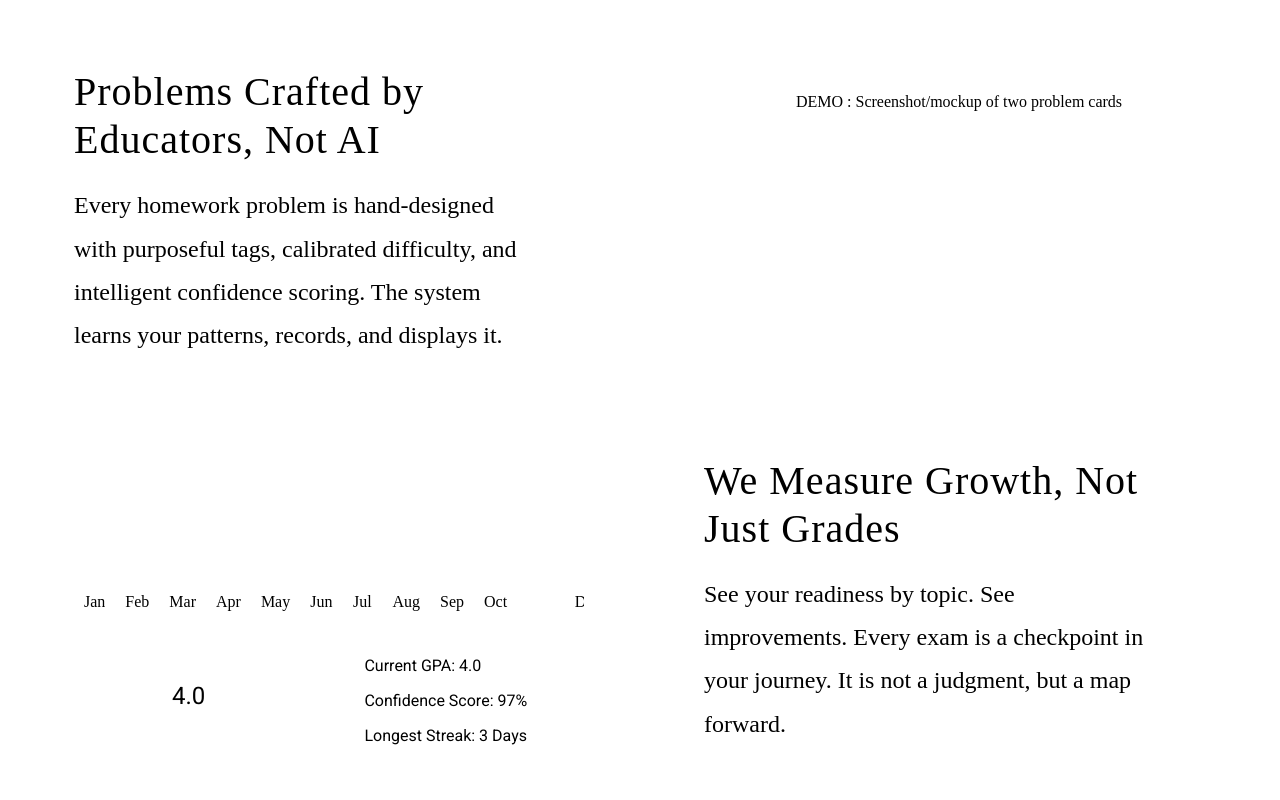
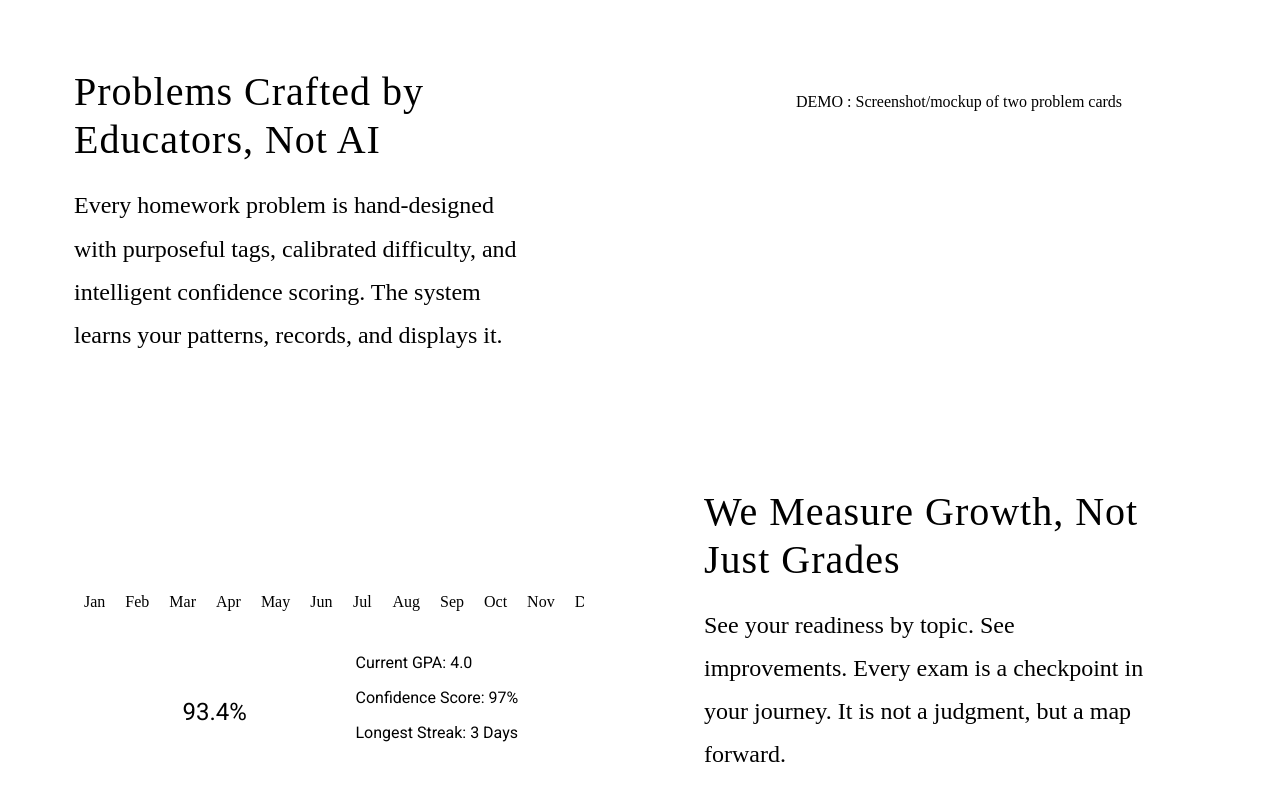
Before and after one commit to dragiev1/CalcMadeEasy, a React (Vite) app in the folder client/: page / in a window 1280 px wide. Shown: the part 1653-2453 px from the top of the page. Built offline with nearby package versions, Linux system fonts and the light colour scheme; the HTML template or start-up script is replaced by a standard one.

Commit message:
feat: finished section 4 of learnmore section on homepage

```diff
--- /dev/null
+++ b/client/src/components/InteractiveRadialGraph.tsx
@@ -0,0 +1,11 @@
+import RadialGraph from './RadialGraph';
+
+function InteractiveRadialGraph() {
+  return (
+      <div className="p-6 rounded-lg shadow-md">
+        <RadialGraph value={93.4} />
+      </div>
+  );
+}
+
+export default InteractiveRadialGraph;
--- /dev/null
+++ b/client/src/components/RadialGraph.tsx
@@ -0,0 +1,109 @@
+import React, { useState, useEffect } from 'react';
+import "../css/RadialGraph.css"
+
+
+interface RadialGraphProps {
+  value: number;
+  maxValue?: number;
+  size?: number;
+  strokeWidth?: number;
+  primaryColor?: string;
+  secondaryColor?: string;
+  textColor?: string;
+  showLabel?: boolean;
+  label?: string;
+  animated?: boolean;
+  className?: string;
+}
+
+const RadialGraph: React.FC<RadialGraphProps> = ({
+  value,
+  maxValue = 100,
+  size = 150,
+  strokeWidth = 15,
+  primaryColor = 'var(--accent-primary)',
+  secondaryColor = 'var(--txt-secondary)',
+  textColor = 'var(--txt-primary)',
+  showLabel = true,
+  label = '%',
+  animated = true,
+  className = '',
+}) => {
+  const [displayValue, setDisplayValue] = useState<number>(0);
+
+  const radius: number = (size - strokeWidth) / 2;
+  const circumference: number = 2 * Math.PI * radius;
+  const percentage: number = Math.min(Math.max(value, 0), maxValue) / maxValue;
+  const strokeDashoffset: number = circumference - percentage * circumference;
+
+  const centerX: number = size / 2;
+  const centerY: number = size / 2;
+
+  useEffect(() => {
+    if (animated) {
+      const timer = setTimeout(() => {
+        setDisplayValue(value);
+      }, 100);
+      return () => clearTimeout(timer);
+    } else {
+      setDisplayValue(value);
+    }
+  }, [value, animated]);
+
+  const currentPercentage: number = Math.min(
+    Math.max(displayValue, 0),
+    maxValue
+  ) / maxValue;
+  const currentStrokeDashoffset: number =
+    circumference - currentPercentage * circumference;
+
+  return (
+    <div className={`relative inline-flex items-center justify-center ${className}`}>
+      <svg
+        width={size}
+        height={size}
+        className="transform -rotate-90"
+        viewBox={`0 0 ${size} ${size}`}
+      >
+        {/* Background Circle */}
+        <circle
+          cx={centerX}
+          cy={centerY}
+          r={radius}
+          fill="none"
+          stroke={secondaryColor}
+          strokeWidth={strokeWidth}
+        />
+
+        {/* Progress Circle */}
+        <circle
+          cx={centerX}
+          cy={centerY}
+          r={radius}
+          fill="none"
+          stroke={primaryColor}
+          strokeWidth={strokeWidth}
+          strokeDasharray={circumference}
+          strokeDashoffset={currentStrokeDashoffset}
+          strokeLinecap="round"
+          className={animated ? 'transition-all duration-1000 ease-out' : ''}
+        />
+      </svg>
+
+      {/* Center Label */}
+      {showLabel && (
+        <div
+          className="radial-graph"
+          style={{ color: textColor }}
+        >
+          <span className="text-3xl font-bold">
+            {currentPercentage * 100}
+          </span>
+          <span className="text-sm opacity-70">{label}</span>
+        </div>
+      )}
+    </div>
+  );
+};
+
+export default RadialGraph;
--- a/client/src/components/UserStats.tsx
+++ b/client/src/components/UserStats.tsx
@@ -1,4 +1,5 @@
 import "../css/UserStats.css";
+import InteractiveRadialGraph from "./InteractiveRadialGraph";
 
 const UserStats = () => {
   return (
@@ -57,41 +58,8 @@ const UserStats = () => {
 
         <div className="stats-info">
           <div className="graph-container">
-            <div className="percent">
-              <svg viewBox="0 0 36 36" className="circular-chart">
-                <path
-                  className="circle"
-                  stroke-dasharray="100, 100"
-                  d="M18 2.0845
-                    a 15.9155 15.9155 0 0 1 0 31.831
-                    a 15.9155 15.9155 0 0 1 0 -31.831"
-                />
-                <path
-                  className="circle"
-                  stroke-dasharray="85, 100"
-                  d="M18 2.0845
-                    a 15.9155 15.9155 0 0 1 0 31.831
-                    a 15.9155 15.9155 0 0 1 0 -31.831"
-                />
-                <path
-                  className="circle"
-                  stroke-dasharray="60, 100"
-                  d="M18 2.0845
-                    a 15.9155 15.9155 0 0 1 0 31.831
-                    a 15.9155 15.9155 0 0 1 0 -31.831"
-                />
-                <path
-                  className="circle"
-                  stroke-dasharray="30, 100"
-                  d="M18 2.0845
-                    a 15.9155 15.9155 0 0 1 0 31.831
-                    a 15.9155 15.9155 0 0 1 0 -31.831"
-                />
-              </svg>
-            </div>
-            <p><span>4.0</span></p>
+            <InteractiveRadialGraph />
           </div>
-
           <div className="info">
             <p>
               Current GPA: <span>4.0</span><br />
--- a/client/src/css/LearnMoreSection.css
+++ b/client/src/css/LearnMoreSection.css
@@ -39,7 +39,7 @@ h3 {
   width: 100%;
   gap: 60px;
   justify-content: space-between;
-  align-items: flex-start; /* Prevents stretching if content heights differ. */
+  align-items: center;
   margin: 20px auto;
 }
 
--- /dev/null
+++ b/client/src/css/RadialGraph.css
@@ -0,0 +1,10 @@
+.radial-graph {
+  position: absolute;
+  inset: 0;
+  display: flex;
+  justify-content: center;
+  align-items: center;
+  font-size: x-large;
+  margin-bottom: 5px;
+  color: var(--txt-secondary);
+}
--- a/client/src/css/UserStats.css
+++ b/client/src/css/UserStats.css
@@ -17,7 +17,6 @@
 	overflow-x: auto;
 }
 
-/* SCROLL BAR STYLE (ONLY WORKS IN CHROME) */
 /* Width */
 ::-webkit-scrollbar {
 	height: 5px;
@@ -61,7 +60,7 @@
 
 .month-group:hover p,
 .selected p {
-	color: #fff;
+	color: var(--txt-primary);
 }
 
 .h-0 {
@@ -86,8 +85,7 @@
 	margin-top: 10px;
   color: var(--txt-secondary);
 	display: flex;
-	align-items: center;
-	justify-content: space-around;
+	justify-content: space-evenly;
 	position: relative;
   text-align: left;
 }
@@ -124,10 +122,6 @@
 	stroke: var(--bg-secondary);
 }
 
-.circle:hover {
-	scale: 1.2;
-}
-
 .graph-container p {
 	position: absolute;
 	scale: 2;
```
